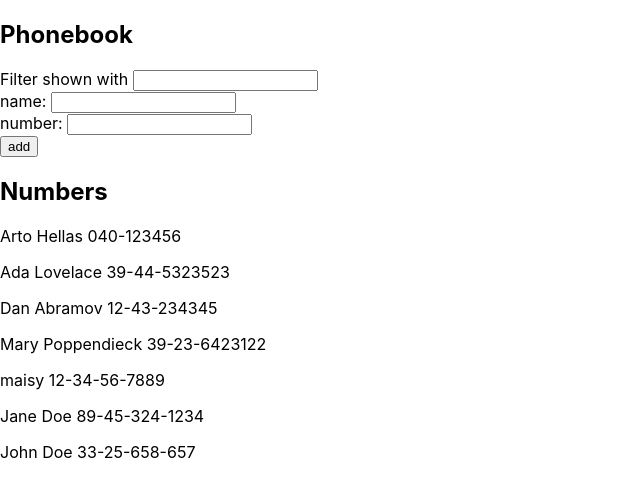
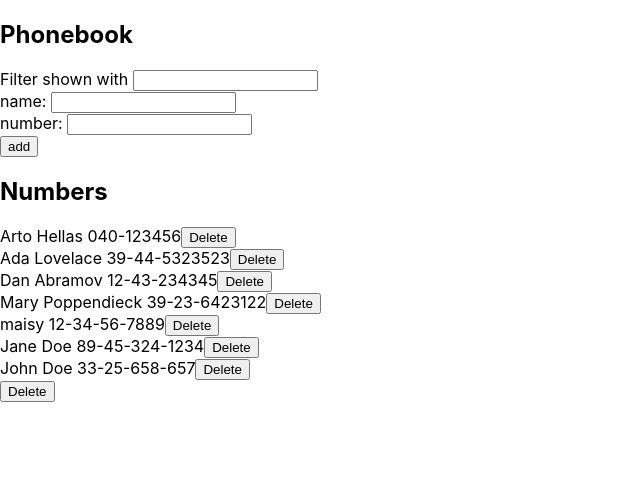
Before and after one commit to virag-ky/FullStackOpen, a React (Create React App) app in the folder Part2/phonebook/: page / in a window 1280 px wide. Shown: the top 496 px of the page, without its empty margins (0-640 px from the left). Built offline with nearby package versions, Linux system fonts and the light colour scheme; data requests are answered from the project's data file.

Commit message:
Add delete buttons to each name

```diff
--- a/Part2/phonebook/src/App.js
+++ b/Part2/phonebook/src/App.js
@@ -13,7 +13,10 @@ const App = () => {
   const [filtered, setFiltered] = useState([]);
 
   useEffect(() => {
-    personService.getAll().then((personsList) => setPersons(personsList));
+    personService
+      .getAll()
+      .then((personsList) => setPersons(personsList))
+      .catch((error) => console.log('Something went wrong!', error));
   }, []);
 
   const addNewName = (event) => {
@@ -32,11 +35,14 @@ const App = () => {
         number: newNumber,
       };
 
-      personService.create(personObject).then((returnedPerson) => {
-        setPersons(persons.concat(returnedPerson));
-        setNewName('');
-        setNewNumber('');
-      });
+      personService
+        .create(personObject)
+        .then((returnedPerson) => {
+          setPersons(persons.concat(returnedPerson));
+          setNewName('');
+          setNewNumber('');
+        })
+        .catch((error) => console.log('Adding a new person failed!', error));
     }
   };
 
@@ -63,6 +69,10 @@ const App = () => {
     setFiltered(result);
   };
 
+  const deletePerson = (id) => {
+    console.log(id);
+  };
+
   return (
     <div>
       <Form
@@ -74,7 +84,11 @@ const App = () => {
         searchValue={searchValue}
         onChangeSearch={onChangeSearch}
       />
-      {loaded ? <Content persons={persons} /> : <Content persons={filtered} />}
+      {loaded ? (
+        <Content persons={persons} deletePerson={deletePerson} />
+      ) : (
+        <Content persons={filtered} deletePerson={deletePerson} />
+      )}
     </div>
   );
 };
--- a/Part2/phonebook/src/components/Content.js
+++ b/Part2/phonebook/src/components/Content.js
@@ -1,11 +1,17 @@
 import Info from './Info';
 
-const Content = ({ persons }) => {
+const Content = ({ persons, deletePerson }) => {
   return (
     <div>
       <h2>Numbers</h2>
       {persons.map((person) => (
-        <Info key={person.id} name={person.name} number={person.number} />
+        <Info
+          key={person.id}
+          deletePerson={deletePerson}
+          name={person.name}
+          number={person.number}
+          id={person.id}
+        />
       ))}
     </div>
   );
--- a/Part2/phonebook/src/components/Info.js
+++ b/Part2/phonebook/src/components/Info.js
@@ -1,8 +1,9 @@
-const Info = ({ name, number }) => {
+const Info = ({ name, number, deletePerson, id }) => {
   return (
-    <p>
+    <div>
       {name} {number}
-    </p>
+      <button onClick={() => deletePerson(id)}>Delete</button>
+    </div>
   );
 };
 
```
